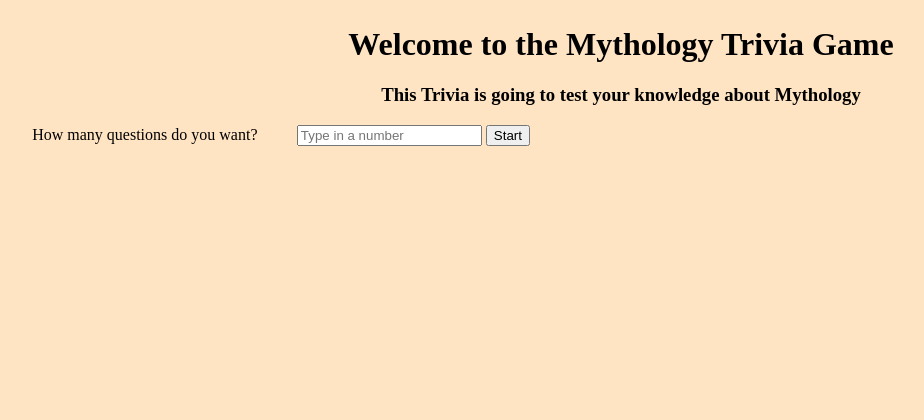
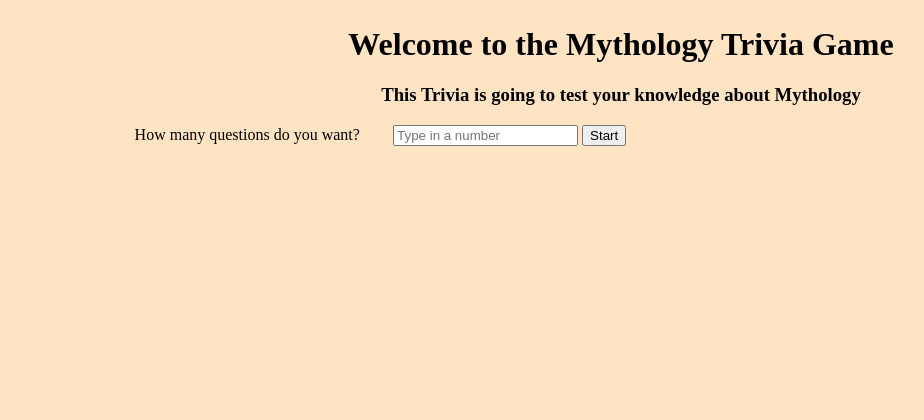
Before and after one commit to racevedo12/Mythology-Trivia, a PHP site: page / in a window 1280 px wide. Shown: the top 420 px of the page, without its empty margins (19-943 px from the left). Run offline with PHP 8.4, Linux system fonts and the light colour scheme.

Commit message:
Adjusted the margin of the body tag

```diff
--- a/Project1/style.css
+++ b/Project1/style.css
@@ -1,18 +1,15 @@
 body
 {
     background-color: bisque;
-    margin: 2% 4%;
+    margin: 2% 12%;
 }
 
 .header-tags
 {
+
     text-align: center;
 }
 
-/* .input-div
-{
-
-} */
 
 #input-label
 {
```
